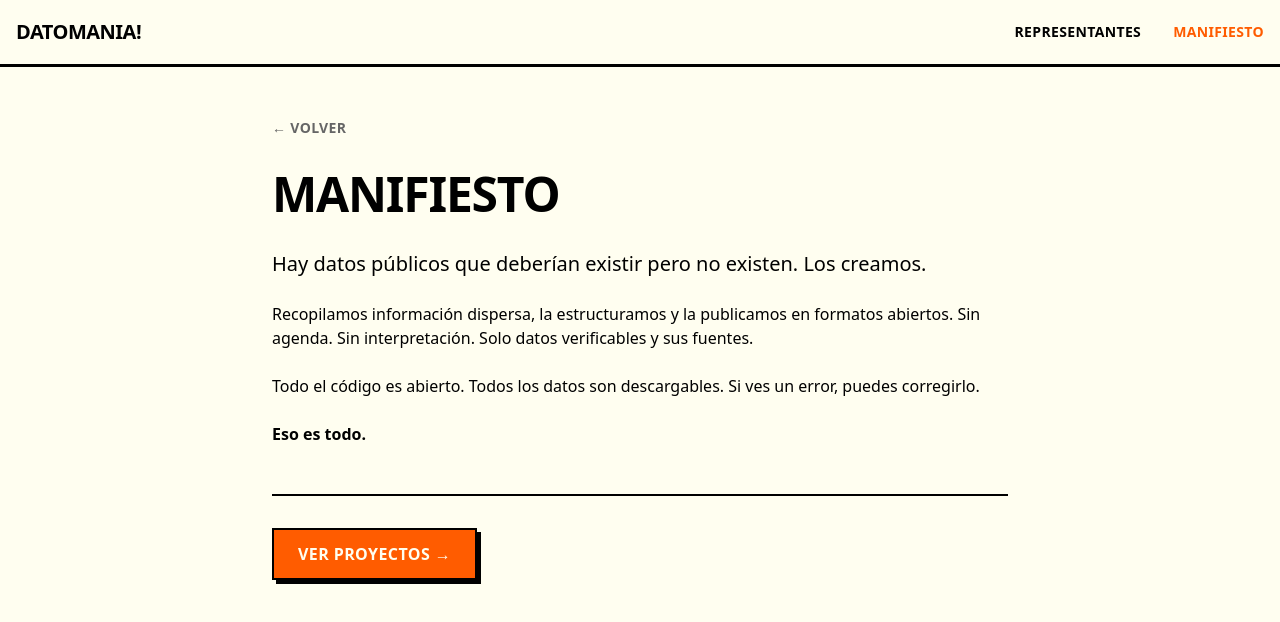
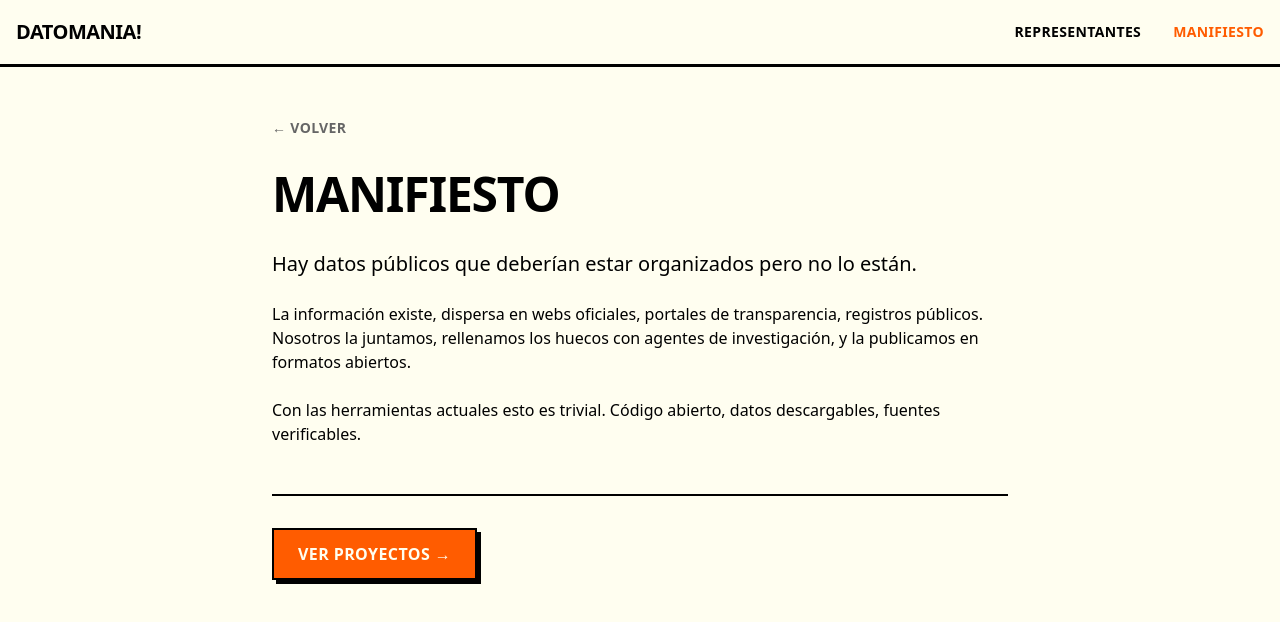
Before and after one commit to gorkamolero/datomania, a Next.js app: page /manifiesto in a window 1280 px wide. Shown: the top 622 px of the page. Built offline with nearby package versions, Linux system fonts and the light colour scheme.

Commit message:
fix: clarify manifesto - we aggregate, not create

```diff
--- a/src/app/manifiesto/page.tsx
+++ b/src/app/manifiesto/page.tsx
@@ -21,22 +21,20 @@ export default function ManifiestoPage() {
 
         <div className="prose prose-lg max-w-none space-y-6 text-foreground">
           <p className="text-xl font-medium">
-            Hay datos públicos que deberían existir pero no existen. Los
-            creamos.
+            Hay datos públicos que deberían estar organizados pero no lo están.
           </p>
 
           <p>
-            Recopilamos información dispersa, la estructuramos y la publicamos
-            en formatos abiertos. Sin agenda. Sin interpretación. Solo datos
-            verificables y sus fuentes.
+            La información existe, dispersa en webs oficiales, portales de
+            transparencia, registros públicos. Nosotros la juntamos, rellenamos
+            los huecos con agentes de investigación, y la publicamos en formatos
+            abiertos.
           </p>
 
           <p>
-            Todo el código es abierto. Todos los datos son descargables. Si ves
-            un error, puedes corregirlo.
+            Con las herramientas actuales esto es trivial. Código abierto, datos
+            descargables, fuentes verificables.
           </p>
-
-          <p className="font-bold">Eso es todo.</p>
         </div>
 
         <div className="mt-12 pt-8 border-t-2 border-border">
```
